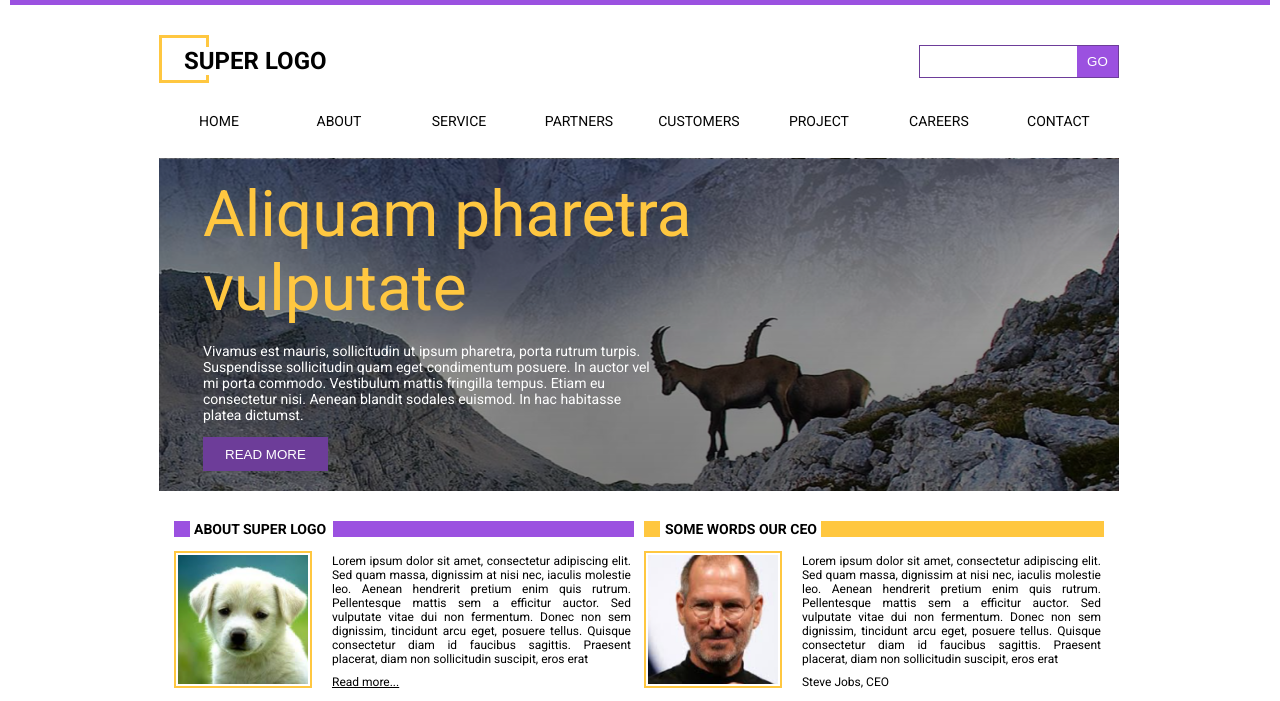
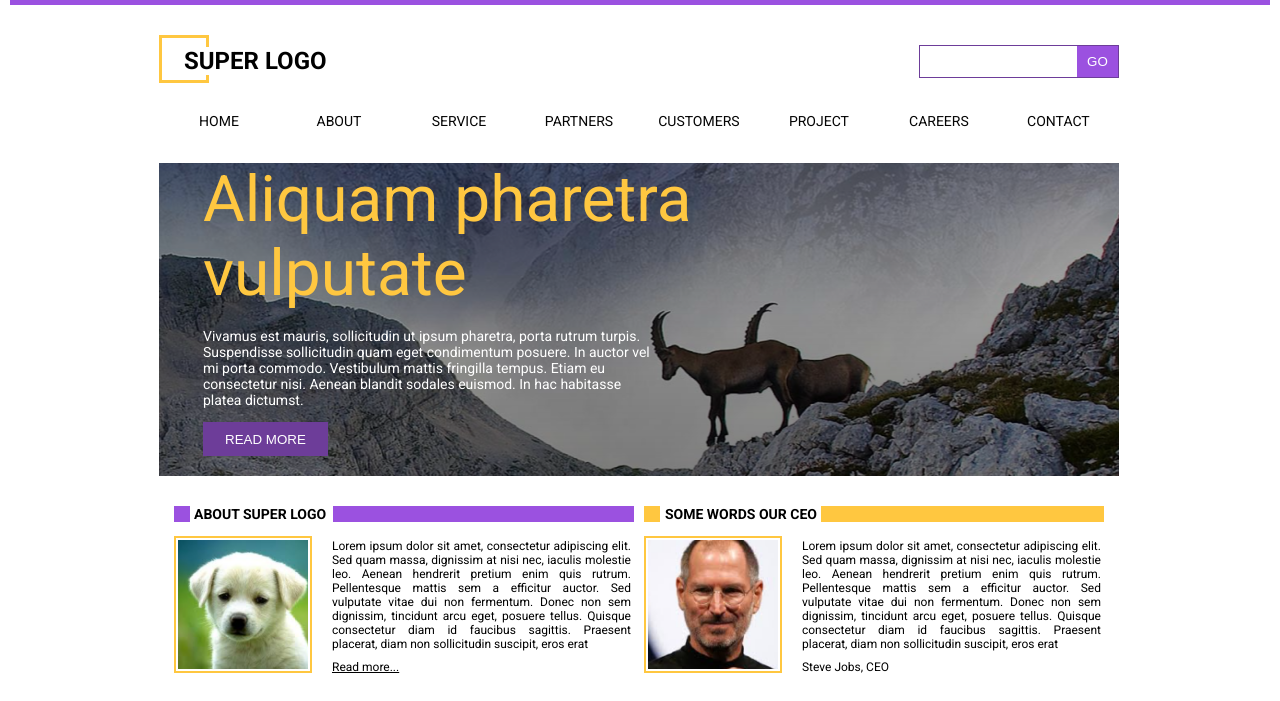
Before and after one commit to kolesnikovtgn/layout1, a plain HTML site: page index.html in a window 1280 px wide. Shown: the top 701 px of the page. Drawn offline with Linux system fonts and the light colour scheme.

Commit message:
Layout is ready

```diff
--- a/css/style.css
+++ b/css/style.css
@@ -131,10 +131,9 @@ body {
 .main__image {
     /*background: url(../images/Mountains-and-hills-julian-alps.png) no-repeat center bottom/cover ;*/
     /*width: 100%;*/
-    background: linear-gradient( rgba(0, 0, 0, 0.3), rgba(0, 0, 0, 0.5) ), url(../images/Mountains-and-hills-julian-alps.png);
+    background: linear-gradient( rgba(0, 0, 0, 0.3), rgba(0, 0, 0, 0.5) ), url(../images/Mountains-and-hills-julian-alps.png) no-repeat;
     background-position:center bottom;
     width: 100%;
-    display: table;
     margin-top: 15px;
 }
 
@@ -154,6 +153,7 @@ body {
 }
 
 .image-text p {
+    font-weight: 400;
     font-size: 1.4rem;
     line-height: 1.6rem;
     color: #FFFFFF;
```
